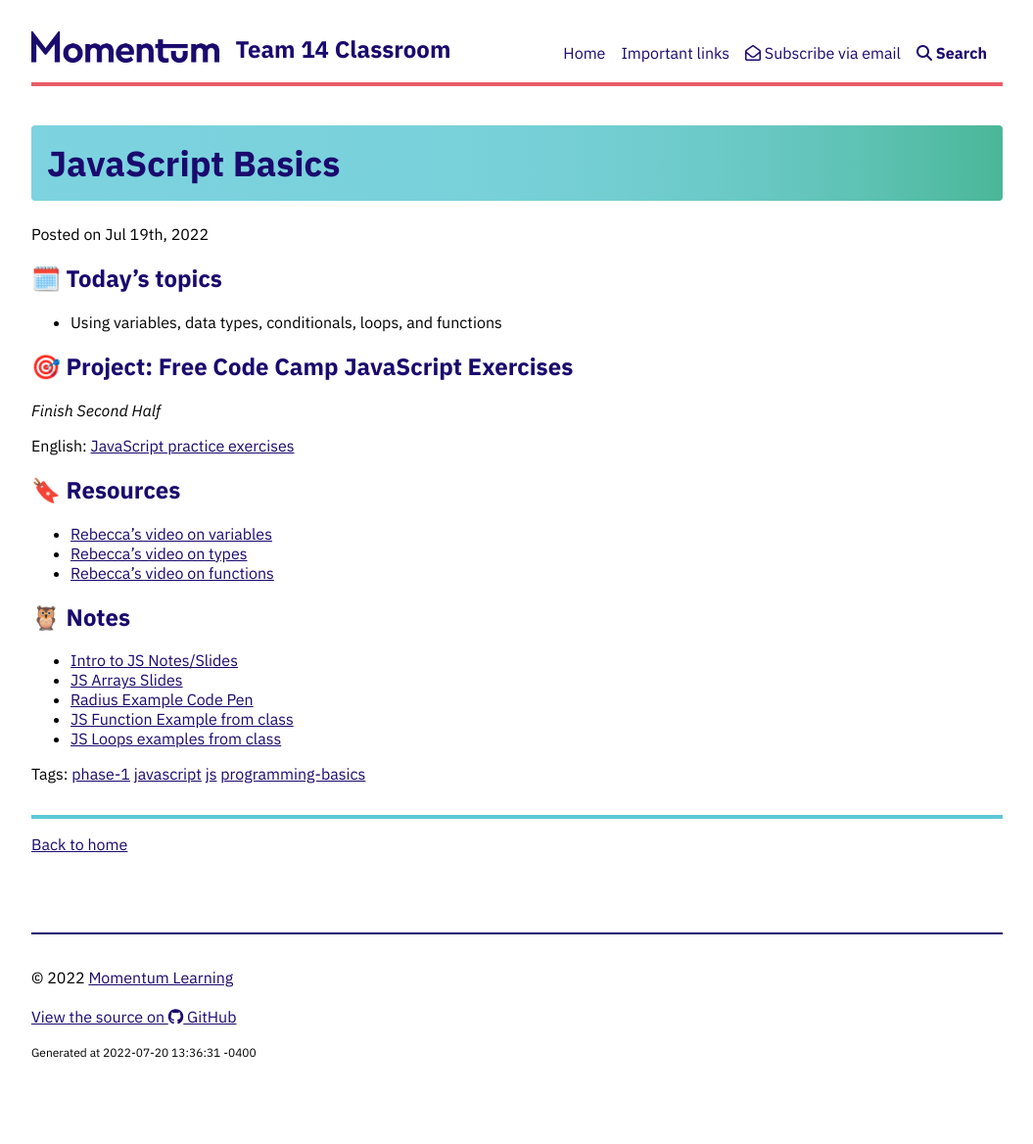
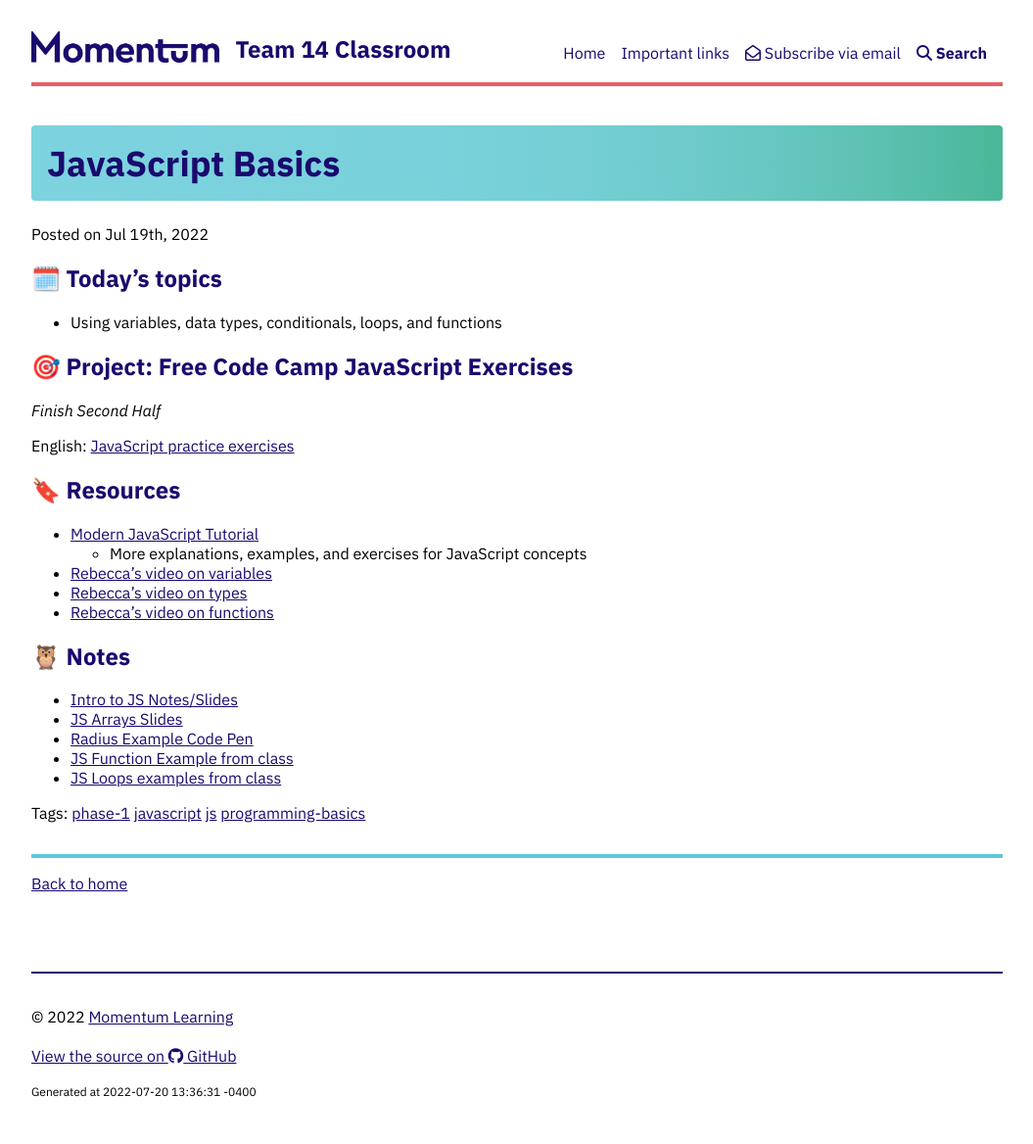
Before and after one commit to Momentum-Team-14/momentum-team-14.github.io, a Jekyll site: the page built from _posts/2022-07-19-js-loops-functions.md, in a window 1280 px wide. Shown: the whole page at 98% size, without its empty margins (112-1167 px from the left). Built offline with Jekyll 4.4.1, drawn with Linux system fonts in a browser that asks for light colours; nearby versions of some CDN libraries; before the commit the page ends 1128 px from its top, so only the background shows below that.

Commit message:
add modern js tutorial

```diff
--- a/_posts/2022-07-19-js-loops-functions.md
+++ b/_posts/2022-07-19-js-loops-functions.md
@@ -16,7 +16,8 @@ English:
 
 
 ## 🔖 Resources
-
+- [Modern JavaScript Tutorial](https://javascript.info/js)
+  - More explanations, examples, and exercises for JavaScript concepts
 - [Rebecca's video on variables](https://vimeo.com/showcase/7220986/video/426872305)
 - [Rebecca's video on types](https://vimeo.com/showcase/7220986/video/426872279)
 - [Rebecca's video on functions](https://vimeo.com/showcase/7220986/video/426872241)
```
